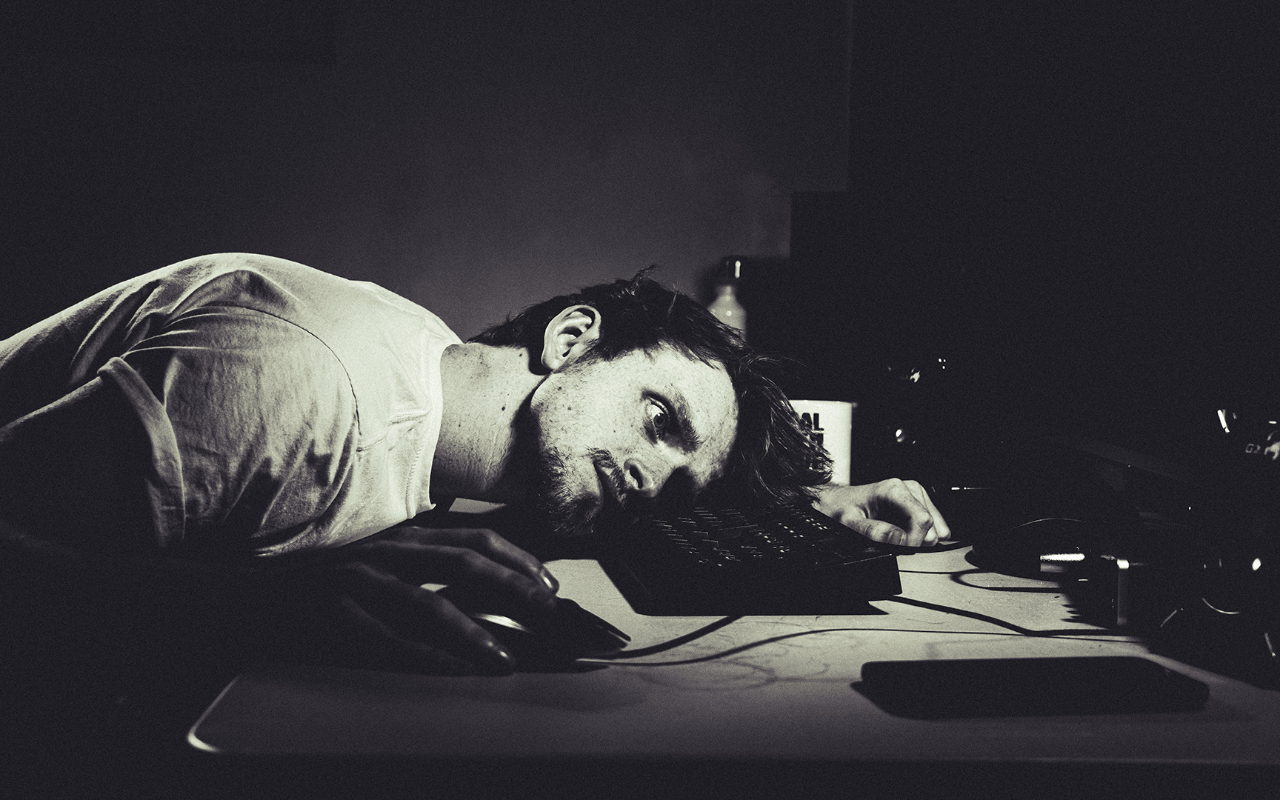
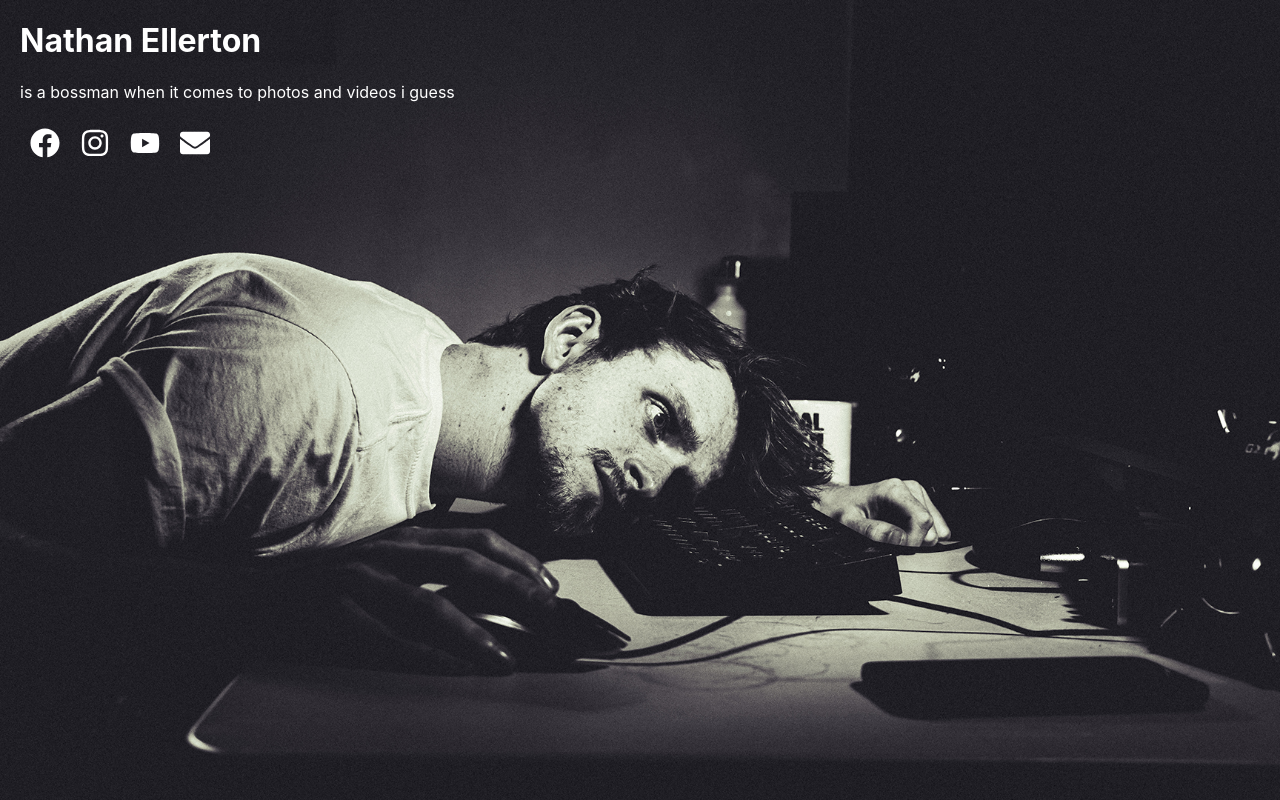
Before and after one commit to GeorgeGoodall/NathanEllerton.github.io, a React (Create React App) app: page / in a window 1280 px wide. Built offline with nearby package versions, Linux system fonts and the light colour scheme.

Commit message:
started about section

```diff
--- a/package.json
+++ b/package.json
@@ -8,6 +8,7 @@
     "@testing-library/user-event": "^7.1.2",
     "react": "^16.13.1",
     "react-dom": "^16.13.1",
+    "react-icons": "^3.10.0",
     "react-scripts": "3.4.1"
   },
   "scripts": {
--- a/src/App.css
+++ b/src/App.css
@@ -19,9 +19,14 @@ body {
   min-height: 100vh;
 }
 
-@media screen and (max-width: 600px){
-  .image {
-    height: 100%;
-    width: auto;
-  }
+.aboutSection{
+  margin: 20px;
+  width: calc(100% - 40px);
+  color: white;
 }
+
+.icon {
+  padding: 10px;
+  height: 30px;
+  width: 30px;
+}
--- a/src/App.js
+++ b/src/App.js
@@ -1,12 +1,28 @@
 import React from 'react';
 import backgroundImage from './Assets/Images/1.jpg';
 import './App.css';
+
+import { FaFacebook, FaInstagram, FaYoutube, FaEnvelope } from 'react-icons/fa'
 
 
 function App() {
   return (
     <div className="backgroundContainer">
-        <div className="image"></div>
+        <div className="image">
+          <div className="aboutSection">
+            <h1>Nathan Ellerton</h1>
+            <p>is a bossman when it comes to photos and videos i guess</p>
+            <div className="icons">
+              <FaFacebook className="icon"/>
+              <FaInstagram className="icon"/>
+              <FaYoutube className="icon"/>
+              <FaEnvelope className="icon"/>
+            </div>
+          </div>
+          <div className="navbar">
+
+          </div>
+        </div>
     </div>
   );
 }
```
Also changed, not shown: 1 other file (tests, documents, lock files or other folders).
